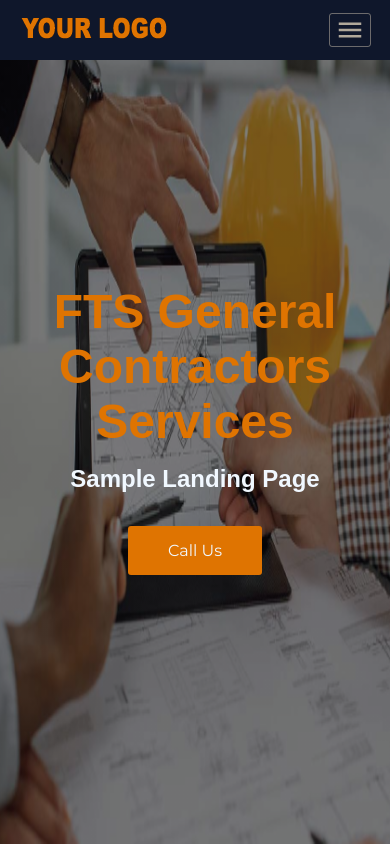
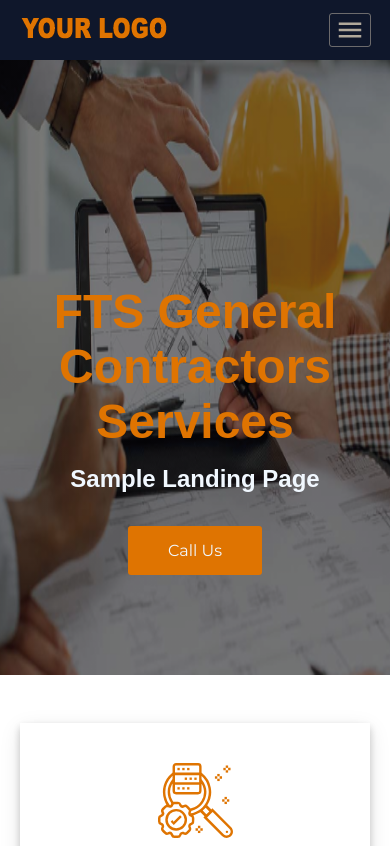
Before and after one commit to OsamaAslam29/FTS-Constractor, a React (Create React App) app: page / in a window 390 px wide. Shown: the top 846 px of the page. Built offline with nearby package versions, Linux system fonts and the light colour scheme.

Commit message:
background image of home section in mobile view

```diff
--- a/src/Components/Home/Home.scss
+++ b/src/Components/Home/Home.scss
@@ -7,9 +7,11 @@
     background-size: cover;
 
     @media screen and (max-width:600px) {
+        height: 80vh;
         background: linear-gradient(rgba(0, 0, 0, 0.5), rgba(0, 0, 0, 0.5)), url('../../Assets/mobile.png');
-        background-position: center center;
+        // background-position: center center;
         background-repeat: no-repeat;
+        background-size: cover;
         background-size: 100% 100%;
 
     }
```
